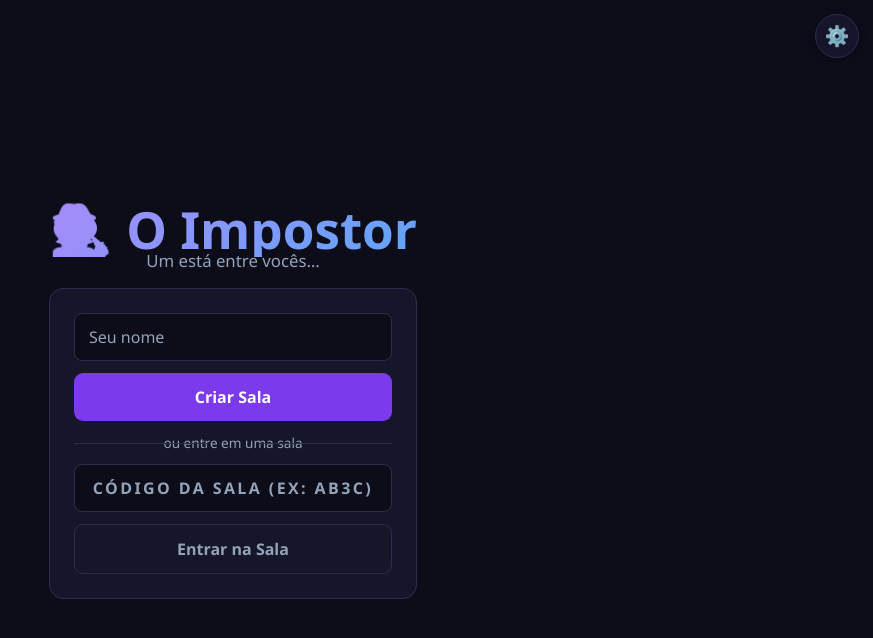
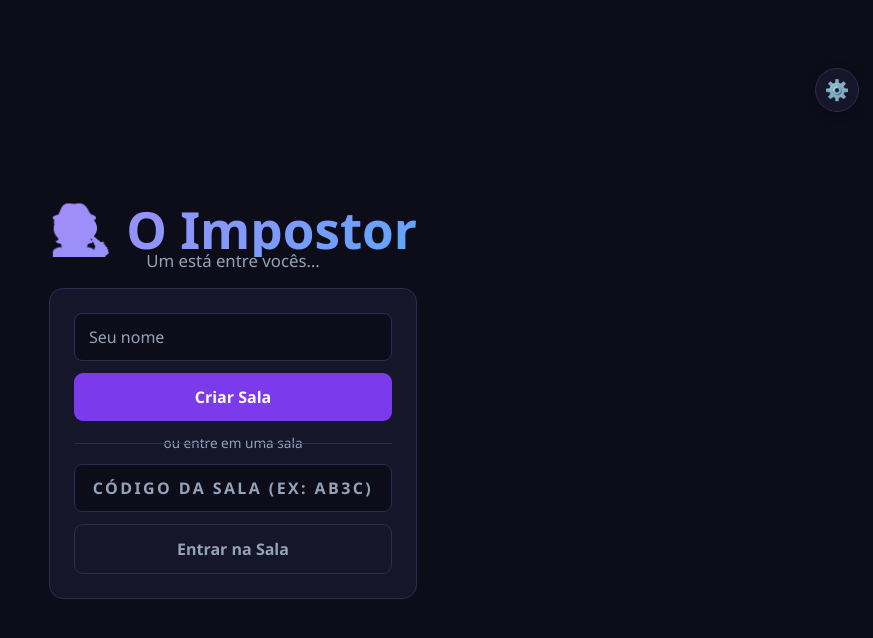
Before and after one commit to Guilhermekek/impostor-jogo, a plain HTML site: page index.html in a window 1280 px wide. Shown: the whole page, without its empty margins (407-1280 px from the left). Drawn offline with Linux system fonts and the light colour scheme.

Commit message:
fix: move botão settings para abaixo do header do jogo

```diff
--- a/style.css
+++ b/style.css
@@ -697,7 +697,7 @@ input[type="text"]::placeholder, textarea::placeholder { color: var(--muted); }
 /* ── SETTINGS FAB ── */
 .settings-fab {
   position: fixed;
-  top: 14px;
+  top: 68px;
   right: 14px;
   z-index: 400;
   background: var(--surface);
```
